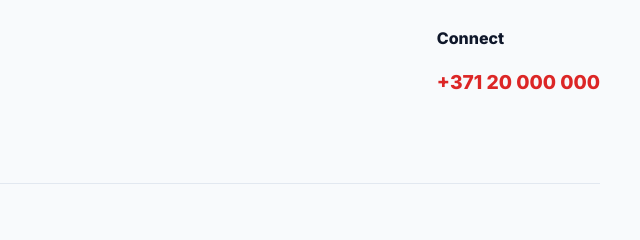
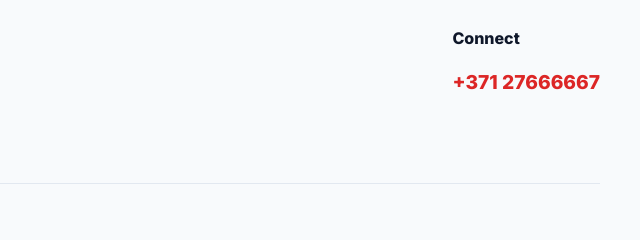
Before and after one commit to at88service/at88service.github.io, a plain HTML site: page index.html in a window 1280 px wide. Shown: the part 1742-1982 px from the top of the page, 640-1280 px from the left. Drawn offline with Linux system fonts and the light colour scheme; no server answers.

Commit message:
Update index.html

```diff
--- a/index.html
+++ b/index.html
@@ -84,7 +84,7 @@
             </div>
             <div class="footer-contact">
                 <h4 data-i18n="footer_connect">Connect</h4>
-                <a href="tel:+37120000000" class="phone-link">+371 20 000 000</a>
+                <a href="tel:+37127666667" class="phone-link">+371 27666667</a>
             </div>
         </div>
         <div class="footer-bottom">
```
